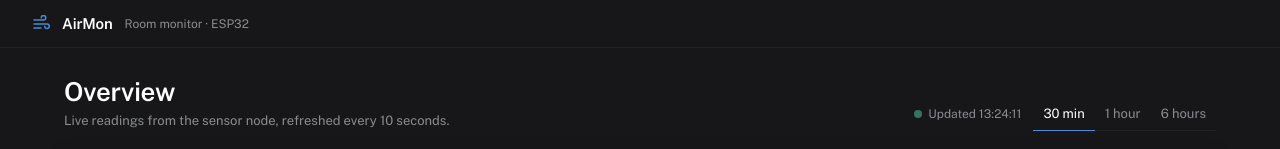
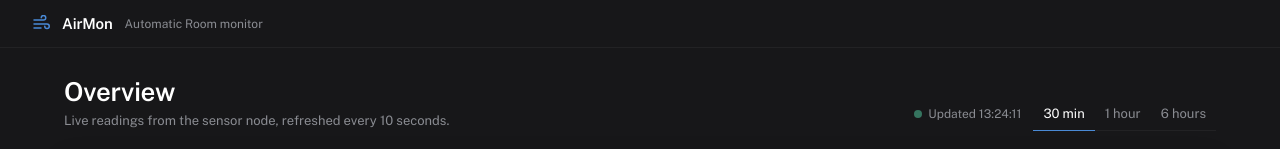
Before and after one commit to leeCode83/airmon-webapp, a Next.js app: page / in a window 1280 px wide. Shown: the top 149 px of the page. Built offline with nearby package versions, Linux system fonts and the light colour scheme; no server answers; the database is empty.

Commit message:
fix(header): simplify monitor scope label
- Update scope text from "Room monitor · ESP32" to "Automatic Room monitor"
- Remove hardware identifier for cleaner UI presentation
- Improve accessibility by removing unnecessary technical details from header

```diff
--- a/app/page.tsx
+++ b/app/page.tsx
@@ -70,7 +70,7 @@ export default function Page() {
           />
         </svg>
         <span className="name">AirMon</span>
-        <span className="scope">Room monitor · ESP32</span>
+        <span className="scope">Automatic Room monitor</span>
       </header>
 
       <main className="canvas">
```
